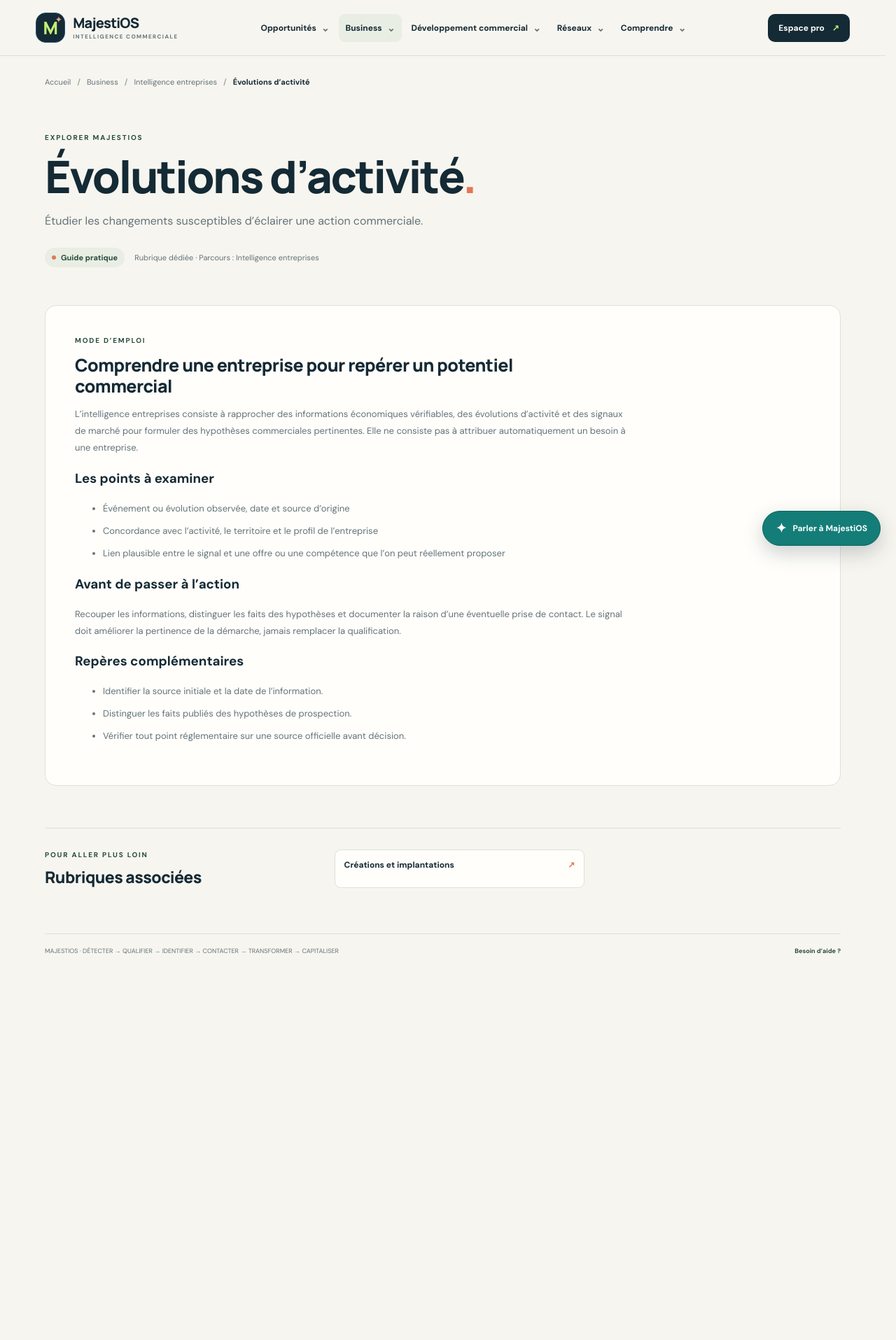
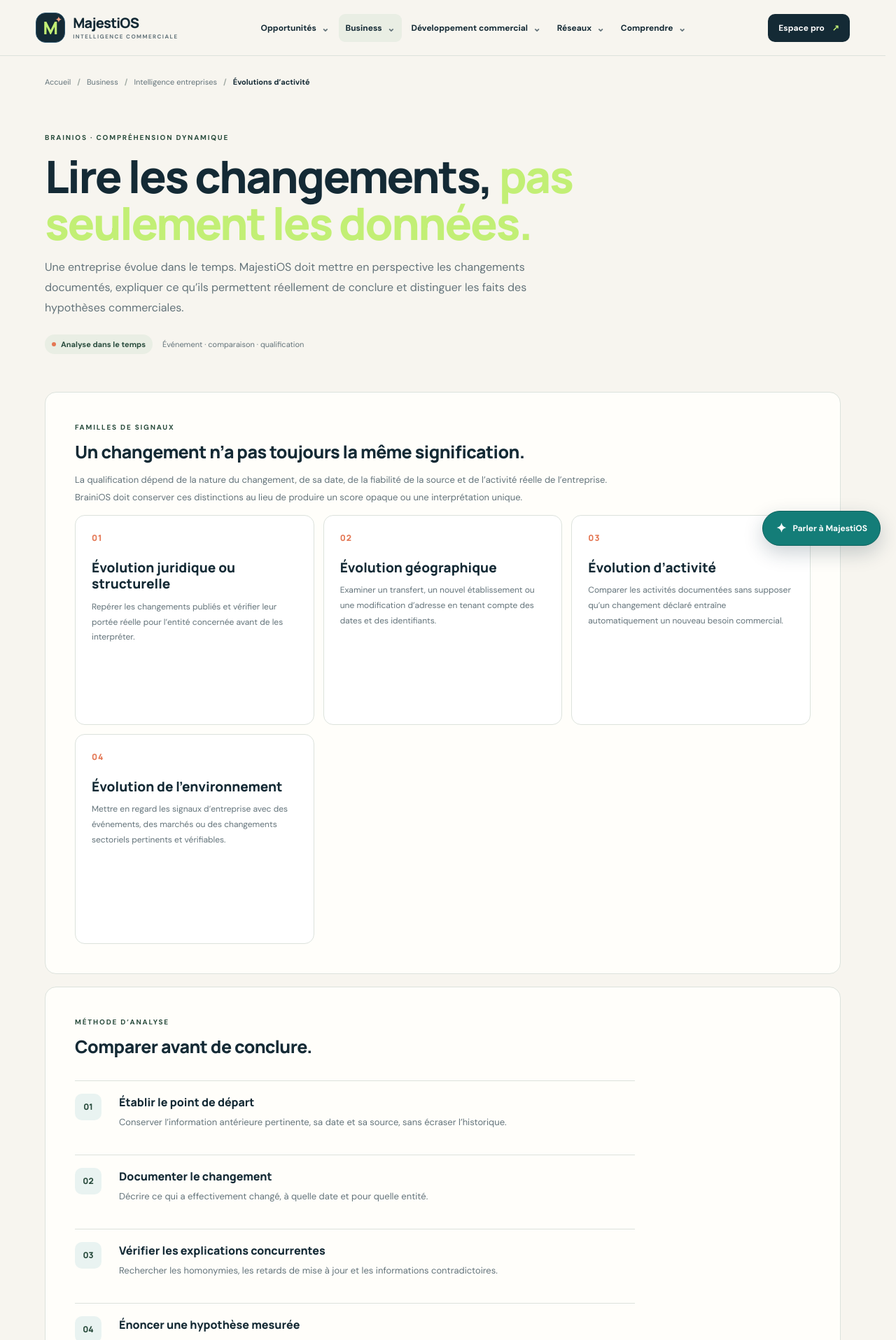
Before and after one commit to Chexpeer/Majestios, a Next.js app: page /business/evolutions-activite in a window 1280 px wide. Shown: the top 1915 px of the page at 70% size. Before the commit the page ends 1415 px from the top, so only its background shows below. Built offline with nearby package versions, Linux system fonts and the light colour scheme.

Commit message:
Créer une page métier dédiée aux évolutions d’activité

```diff
--- /dev/null
+++ b/src/app/business/evolutions-activite/page.tsx
@@ -0,0 +1,47 @@
+import Link from "next/link";
+import PublicHeader from "@/components/public-header";
+
+export const metadata = {
+  title: "Évolutions d’activité des entreprises — MajestiOS",
+  description: "Analyser avec méthode les changements documentés d’une entreprise et déterminer les vérifications commerciales utiles."
+};
+
+const evolutionTypes = [
+  { title: "Évolution juridique ou structurelle", text: "Repérer les changements publiés et vérifier leur portée réelle pour l’entité concernée avant de les interpréter." },
+  { title: "Évolution géographique", text: "Examiner un transfert, un nouvel établissement ou une modification d’adresse en tenant compte des dates et des identifiants." },
+  { title: "Évolution d’activité", text: "Comparer les activités documentées sans supposer qu’un changement déclaré entraîne automatiquement un nouveau besoin commercial." },
+  { title: "Évolution de l’environnement", text: "Mettre en regard les signaux d’entreprise avec des événements, des marchés ou des changements sectoriels pertinents et vérifiables." }
+];
+
+export default function EvolutionsActivitePage() {
+  return <main className="site-page">
+    <PublicHeader />
+    <div className="page-container">
+      <nav className="breadcrumbs" aria-label="Fil d’Ariane"><Link href="/">Accueil</Link><span><b>/</b><Link href="/business">Business</Link></span><span><b>/</b><Link href="/business/intelligence-entreprises">Intelligence entreprises</Link></span><span><b>/</b><strong>Évolutions d’activité</strong></span></nav>
+      <section className="page-hero bodacc-hero">
+        <span className="eyebrow">BRAINIOS · COMPRÉHENSION DYNAMIQUE</span>
+        <h1>Lire les changements, <span>pas seulement les données.</span></h1>
+        <p>Une entreprise évolue dans le temps. MajestiOS doit mettre en perspective les changements documentés, expliquer ce qu’ils permettent réellement de conclure et distinguer les faits des hypothèses commerciales.</p>
+        <div className="page-hero-meta"><span className="status-chip"><i />Analyse dans le temps</span><span>Événement · comparaison · qualification</span></div>
+      </section>
+      <section className="content-panel">
+        <span className="eyebrow">FAMILLES DE SIGNAUX</span><h2>Un changement n’a pas toujours la même signification.</h2>
+        <p>La qualification dépend de la nature du changement, de sa date, de la fiabilité de la source et de l’activité réelle de l’entreprise. BrainiOS doit conserver ces distinctions au lieu de produire un score opaque ou une interprétation unique.</p>
+        <div className="bodacc-signal-grid">{evolutionTypes.map((item,index)=><article className="bodacc-signal-card" key={item.title}><span className="bodacc-number">{String(index+1).padStart(2,"0")}</span><h3>{item.title}</h3><p>{item.text}</p></article>)}</div>
+      </section>
+      <section className="content-panel">
+        <span className="eyebrow">MÉTHODE D’ANALYSE</span><h2>Comparer avant de conclure.</h2>
+        <ol className="bodacc-steps">
+          <li><span>01</span><div><h3>Établir le point de départ</h3><p>Conserver l’information antérieure pertinente, sa date et sa source, sans écraser l’historique.</p></div></li>
+          <li><span>02</span><div><h3>Documenter le changement</h3><p>Décrire ce qui a effectivement changé, à quelle date et pour quelle entité.</p></div></li>
+          <li><span>03</span><div><h3>Vérifier les explications concurrentes</h3><p>Rechercher les homonymies, les retards de mise à jour et les informations contradictoires.</p></div></li>
+          <li><span>04</span><div><h3>Énoncer une hypothèse mesurée</h3><p>Préciser pourquoi le changement pourrait être pertinent pour une offre ou un secteur, ainsi que les éléments qui manquent encore.</p></div></li>
+          <li><span>05</span><div><h3>Suivre le résultat</h3><p>Enregistrer la vérification et son résultat pour éviter de répéter les mêmes erreurs et améliorer les qualifications futures.</p></div></li>
+        </ol>
+      </section>
+      <section className="content-panel bodacc-integrity"><span className="eyebrow">GARDE-FOUS</span><h2>Une intelligence commerciale explicable.</h2><ul><li>Chaque conclusion doit pouvoir être reliée aux faits qui la soutiennent.</li><li>Une information ancienne ne doit pas être présentée comme un événement actuel.</li><li>Un signal ne permet pas à lui seul de déduire un besoin, une difficulté ou une intention d’achat.</li><li>Les données personnelles et les prises de contact doivent être traitées selon les règles applicables.</li></ul></section>
+      <section className="bodacc-next-actions"><div><span className="eyebrow">POUR ALLER PLUS LOIN</span><h2>Du changement observé à la bonne décision.</h2><p>La suite dépend du contexte, du niveau de preuve et de l’objectif commercial poursuivi.</p></div><div className="bodacc-next-links"><Link href="/business/intelligence-entreprises">Intelligence entreprises <span>→</span></Link><Link href="/business/veille-bodacc">Veille BODACC <span>→</span></Link><Link href="/developpement-commercial/prospection">Prospection structurée <span>→</span></Link></div></section>
+      <footer className="page-footer"><span>MAJESTIOS · DÉTECTER → QUALIFIER → IDENTIFIER → CONTACTER → TRANSFORMER → CAPITALISER</span><Link href="/faq">Besoin d’aide ?</Link></footer>
+    </div>
+  </main>;
+}
```
